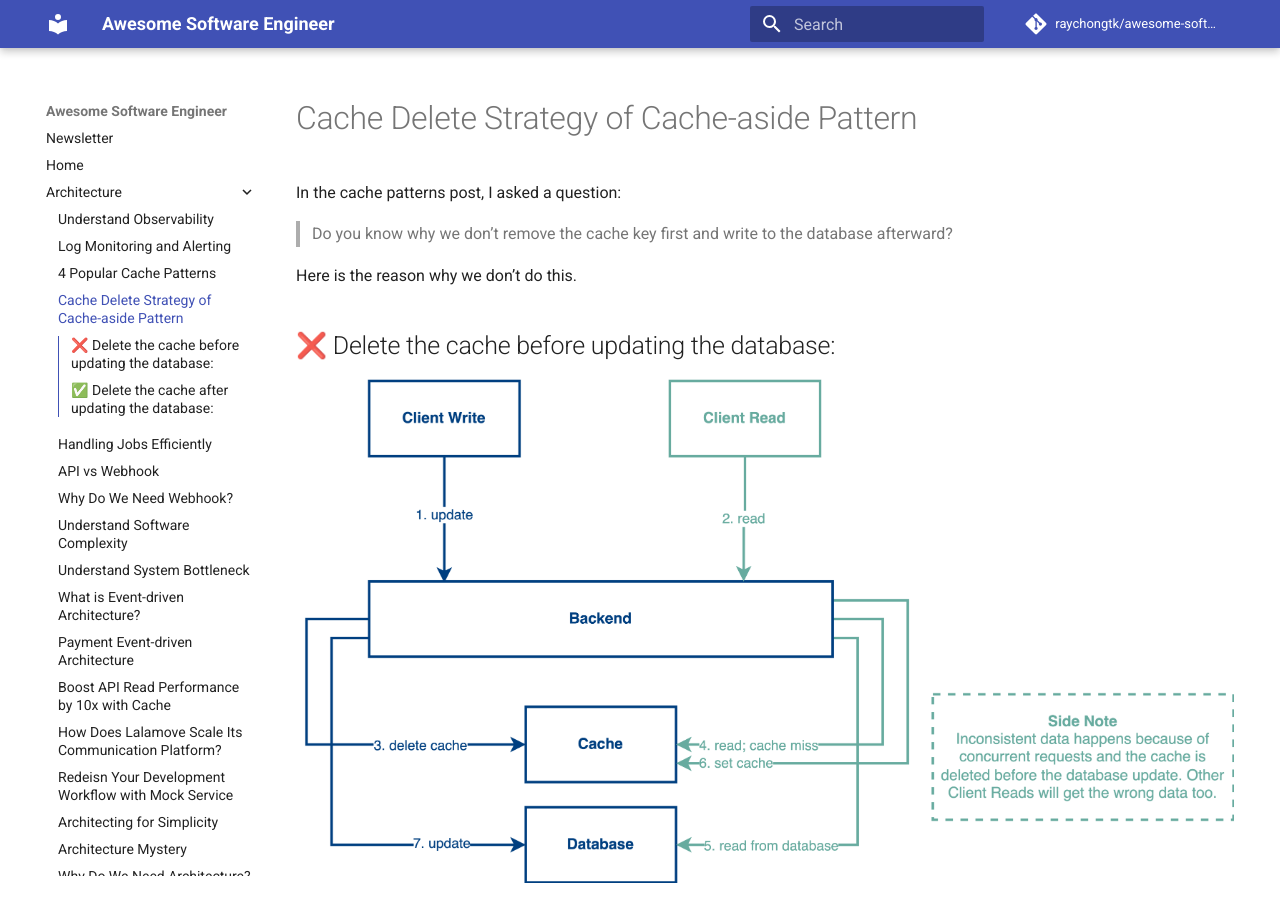
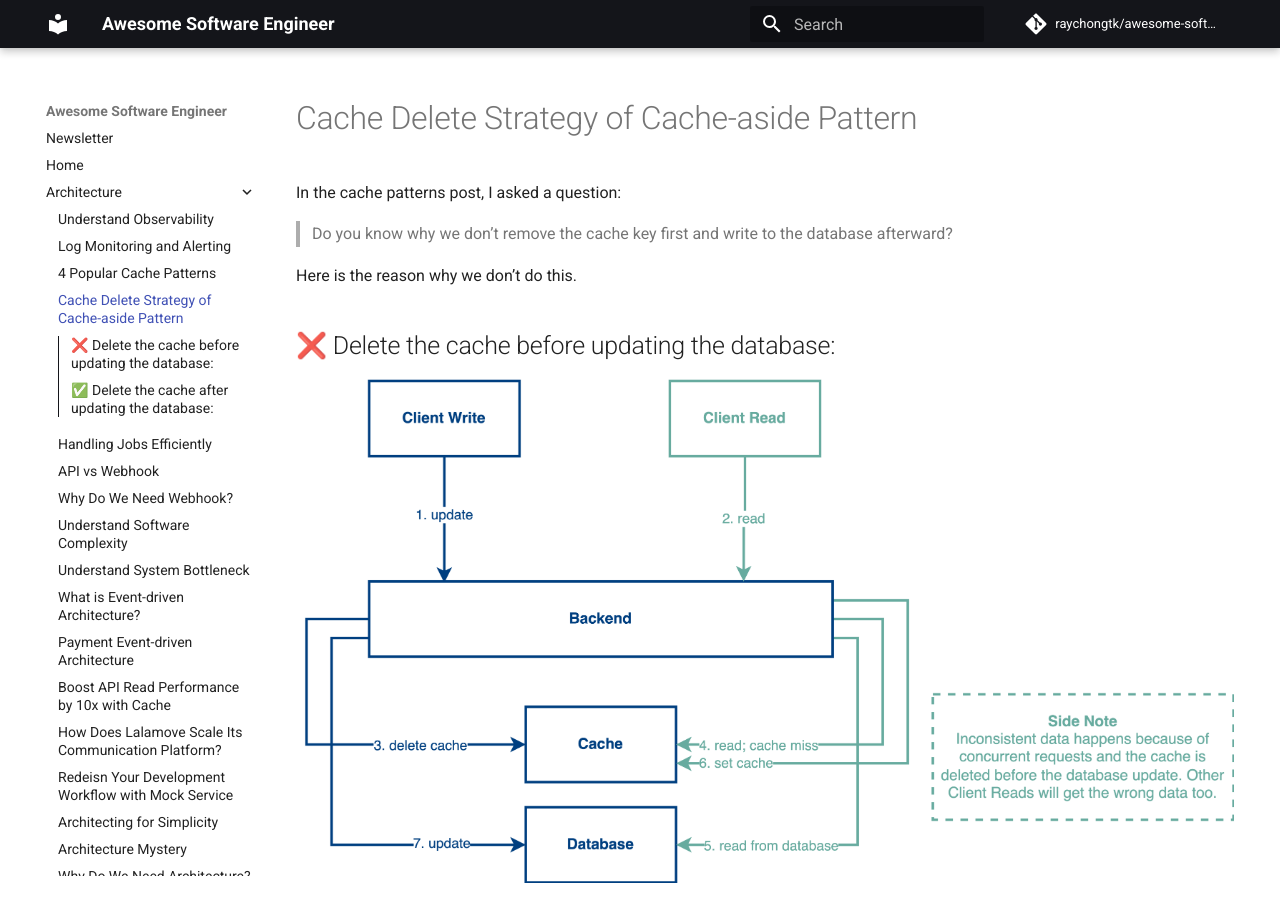
Before and after one commit to raychongtk/awesome-software-engineer, an MkDocs documentation site: the page built from docs/architecture/cache-delete-strategy.md, in a window 1280 px wide and 900 px high. Built offline with MkDocs 1.6.1 and Material for MkDocs 9.7.7, drawn with Linux system fonts in a browser that asks for light colours; comment, search, counter and statistics services are not loaded.

Commit message:
update mkdocs

```diff
--- a/docs/stylesheets/extra.css
+++ /dev/null
@@ -1,3 +0,0 @@
-:root {
-    --md-primary-fg-color:        #252525;
-  }
--- a/mkdocs.yml
+++ b/mkdocs.yml
@@ -17,7 +17,7 @@ theme:
   titles_only: False
   sticky_navigation: True
   palette:
-    primary: custom
+    primary: black
 markdown_extensions:
   - smarty
   - sane_lists
```
